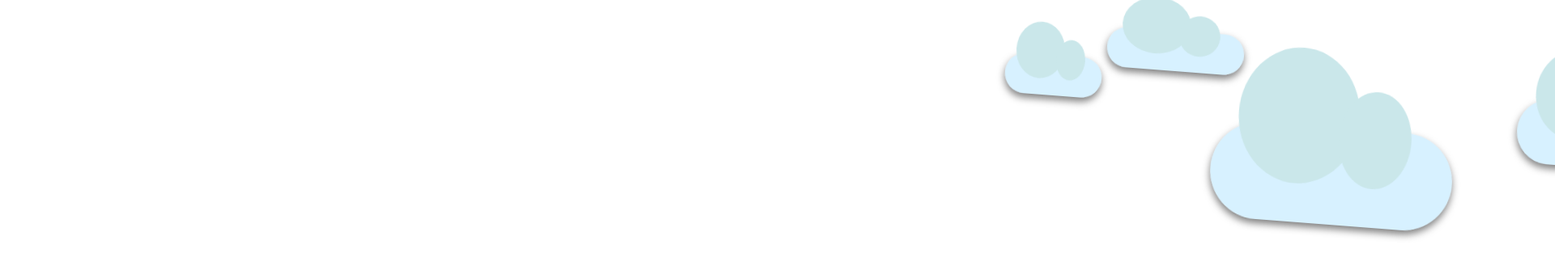
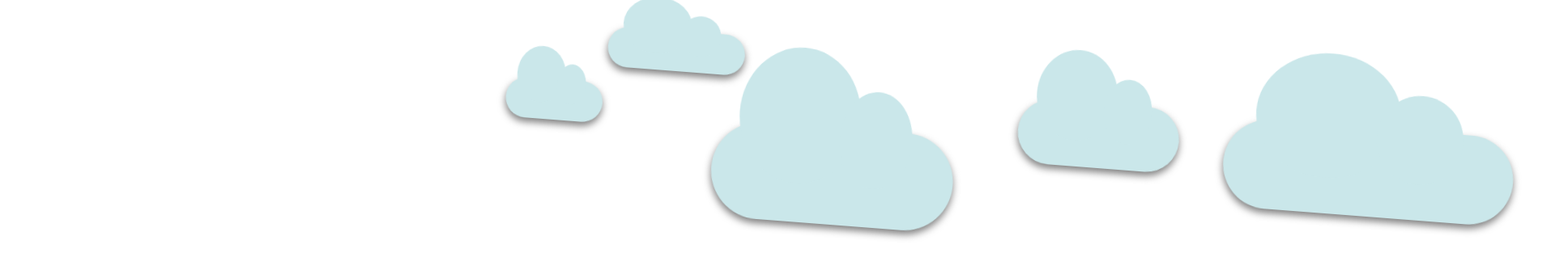
Before and after one commit to margaritaritik/css-module, a React (Create React App) app: page / in a window 1280 px wide. Shown: the top 334 px of the page at 81% size, 1920 px wide, since content can reach past the window. Built offline with nearby package versions, Linux system fonts and the light colour scheme.

Commit message:
fixed cloud animation

```diff
--- a/src/components/animation elements/cloud_style.module.css
+++ b/src/components/animation elements/cloud_style.module.css
@@ -1,5 +1,5 @@
 .container_cloud{
-    transition: all 2s linear 2s;
+    transition: all 2s linear 0s;
     position: relative;
     top: 0;
     left: 0;
@@ -13,10 +13,10 @@
 }
 .container_cloud div:nth-child(1){
     position: absolute;
-    top: 20%;
+    top: 30%;
     width: 120px;
     height: 50px;
-    background: rgba(176, 228, 255, 0.5);
+    background: #cae7ea;
     border-radius: 60px;
 }
 .container_cloud div:nth-child(2){
@@ -25,7 +25,7 @@
     left:20%;
     width: 300px;
     height: 120px;
-    background: rgba(176, 228, 255, 0.5);
+    background: #cae7ea;
     border-radius: 60px;
 
 }
@@ -36,7 +36,7 @@
     left:70%;
     width: 360px;
     height: 110px;
-    background: rgba(176, 228, 255, 0.5);
+    background: #cae7ea;
     border-radius: 60px;
 }
 .container_cloud div:nth-child(4){
@@ -45,7 +45,7 @@
     left: 45%;
     width: 120px;
     height: 50px;
-    background: rgba(176, 228, 255, 0.5);
+    background: #cae7ea;
     border-radius: 60px;
 }
 .container_cloud div:nth-child(5){
@@ -54,7 +54,7 @@
     left:10%;
     width: 170px;
     height: 50px;
-    background: rgba(176, 228, 255, 0.5);
+    background: #cae7ea;
     border-radius: 60px;
 }
 
@@ -64,18 +64,14 @@
     left:50%;
     width: 200px;
     height: 80px;
-    background: rgba(176, 228, 255, 0.5);
+    background: #cae7ea;
     border-radius: 60px;
 }
 
-/*.container_cloud  div::before,div::after{*/
-/*    !*background-color: rebeccapurple;*!*/
-/*}*/
 
 .container_cloud .cloud{
-
     box-shadow: 0px 5px 10px 0px rgba(0, 0, 0, 0.5);
-    transition: all 2s linear 2s;
+    transition: all 2s linear 0s;
     animation-name: cloud_animation;
     animation-duration: 10s;
     animation-fill-mode: forwards;
@@ -84,24 +80,16 @@
 }
 
 
-
-
 @keyframes cloud_animation_block {
     0%{
         transform: translate(0,0);
 
     }
-    20%{
-
-    }
-    30%{
-
-    }
-    60%{
+    50%{
 
     }
     100%{
-        transform: translate(100%,0);
+        transform: translate(50%,0);
     }
 }
 
@@ -126,20 +114,6 @@
     }
 }
 
-
-
-/*.cloud {*/
-/*    position: relative;*/
-/*    top: 50%;*/
-/*    width: 300px;*/
-/*    height: 120px;*/
-/*    background: #cae7ea;*/
-/*    border-radius: 60px;*/
-/*}*/
-
-
-
-
 .cloud::before{
     content: '';
     position: absolute;
```
Also changed, not shown: src/components/animation elements/Cloud_animation.jsx (+0 -10 lines).
